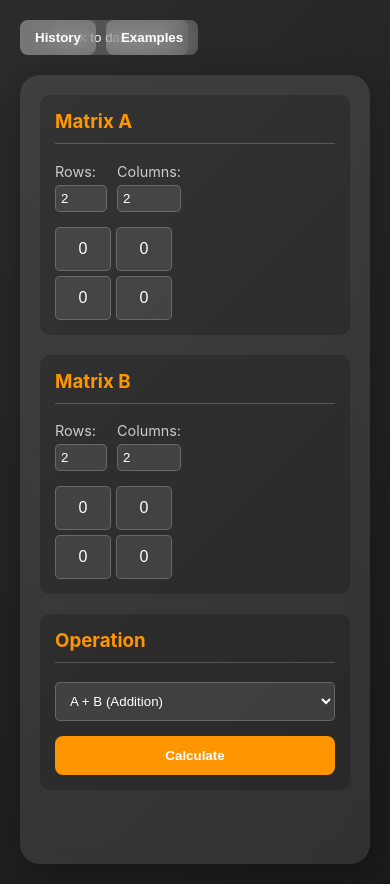
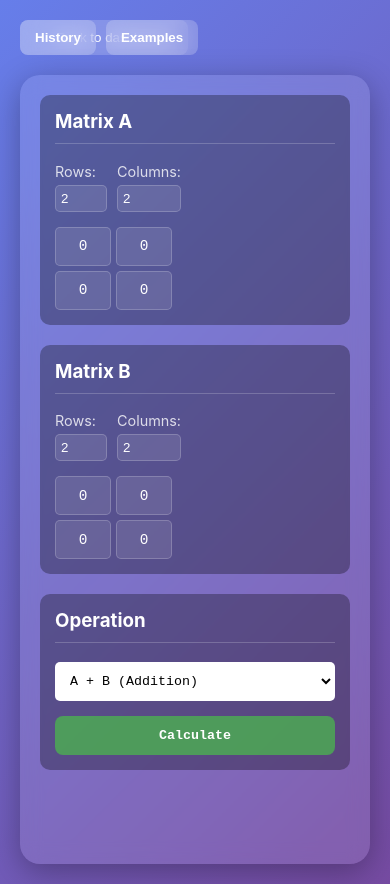
Before and after one commit to UnkowwnPhysics/Calculator, a React (Vite) app: page /matrix-calculator in a window 390 px wide. Built offline with nearby package versions, Linux system fonts and the light colour scheme.

Commit message:
Update Matrix.css

```diff
--- a/src/assets/components/Matrix.css
+++ b/src/assets/components/Matrix.css
@@ -1,11 +1,10 @@
 .matrix-calculator-container {
   min-height: 100vh;
-  background: linear-gradient(135deg, #2c2c2c 0%, #1a1a1a 100%);
+  background: linear-gradient(135deg, #667eea 0%, #764ba2 100%);
   padding: 20px;
   display: flex;
   flex-direction: column;
   position: relative;
-  color: white;
 }
 
 .matrix-header {
@@ -84,7 +83,7 @@
 }
 
 .matrix-input {
-  background: rgba(0, 0, 0, 0.2);
+  background: rgba(0, 0, 0, 0.3);
   border-radius: 10px;
   padding: 15px;
   flex: 1;
@@ -92,8 +91,8 @@
 }
 
 .matrix-input h3 {
+  color: white;
   margin-top: 0;
-  color: #ff9500;
   border-bottom: 1px solid rgba(255, 255, 255, 0.2);
   padding-bottom: 10px;
 }
@@ -108,7 +107,7 @@
   display: flex;
   flex-direction: column;
   font-size: 0.9rem;
-  color: #cccccc;
+  color: rgba(255, 255, 255, 0.8);
 }
 
 .matrix-size input {
@@ -132,7 +131,7 @@
 }
 
 .matrix-cell {
-  width: 50px;
+  width: 60px;
   height: 40px;
   background: rgba(255, 255, 255, 0.1);
   border: 1px solid rgba(255, 255, 255, 0.2);
@@ -140,11 +139,13 @@
   color: white;
   text-align: center;
   font-size: 1rem;
+  font-family: 'Courier New', monospace;
 }
 
 .matrix-cell:focus {
   outline: none;
-  border-color: #ff9500;
+  border-color: rgba(255, 152, 0, 0.8);
+  background: rgba(255, 255, 255, 0.2);
 }
 
 .result-cell {
@@ -152,18 +153,19 @@
   align-items: center;
   justify-content: center;
   background: rgba(76, 175, 80, 0.2);
+  font-weight: bold;
 }
 
 .operation-selector {
-  background: rgba(0, 0, 0, 0.2);
+  background: rgba(0, 0, 0, 0.3);
   border-radius: 10px;
   padding: 15px;
   margin-bottom: 20px;
 }
 
 .operation-selector h3 {
+  color: white;
   margin-top: 0;
-  color: #ff9500;
   border-bottom: 1px solid rgba(255, 255, 255, 0.2);
   padding-bottom: 10px;
 }
@@ -171,49 +173,58 @@
 .operation-selector select {
   width: 100%;
   padding: 10px;
-  background: rgba(255, 255, 255, 0.1);
+  background: white;
   border: 1px solid rgba(255, 255, 255, 0.2);
   border-radius: 5px;
-  color: white;
+  color: black;
   margin-bottom: 15px;
+  font-family: 'Courier New', monospace;
+}
+
+.operation-selector option {
+  color: black;
+  background: white;
 }
 
 .calculate-btn {
   width: 100%;
   padding: 12px;
-  background: #ff9500;
+  background: rgba(76, 175, 80, 0.8);
   border: none;
   border-radius: 8px;
   color: white;
   font-weight: bold;
   cursor: pointer;
-  transition: background 0.3s;
+  transition: all 0.3s ease;
+  font-family: 'Courier New', monospace;
 }
 
 .calculate-btn:hover {
-  background: #ffaa33;
+  background: rgba(76, 175, 80, 1);
+  transform: scale(1.02);
 }
 
 .matrix-result {
-  background: rgba(0, 0, 0, 0.2);
+  background: rgba(0, 0, 0, 0.3);
   border-radius: 10px;
   padding: 15px;
 }
 
 .matrix-result h3 {
+  color: white;
   margin-top: 0;
-  color: #4caf50;
   border-bottom: 1px solid rgba(255, 255, 255, 0.2);
   padding-bottom: 10px;
 }
 
 .result-text {
-  background: rgba(0, 0, 0, 0.2);
+  background: rgba(0, 0, 0, 0.3);
   border-radius: 10px;
   padding: 15px;
   font-family: 'Courier New', monospace;
   font-size: 1.2rem;
-  color: #4caf50;
+  color: white;
+  text-align: center;
 }
 
 .panel {
@@ -259,6 +270,7 @@
   cursor: pointer;
   margin-bottom: 15px;
   width: 100%;
+  transition: all 0.3s ease;
 }
 
 .clear-history-btn:hover {
@@ -281,11 +293,12 @@
   text-align: left;
   display: flex;
   flex-direction: column;
-  transition: background 0.3s;
+  transition: all 0.3s ease;
 }
 
 .example-btn:hover {
   background: rgba(33, 150, 243, 1);
+  transform: scale(1.02);
 }
 
 .example-btn strong {
@@ -318,4 +331,38 @@
     margin-left: 0;
     width: 100%;
   }
+
+  .matrix-cell {
+    width: 50px;
+    height: 35px;
+    font-size: 0.9rem;
+  }
 }
+
+/* Scrollbar personalizada */
+.matrix-cell::-webkit-scrollbar,
+.result-text::-webkit-scrollbar,
+.history-panel::-webkit-scrollbar {
+  width: 6px;
+  height: 6px;
+}
+
+.matrix-cell::-webkit-scrollbar-track,
+.result-text::-webkit-scrollbar-track,
+.history-panel::-webkit-scrollbar-track {
+  background: rgba(255, 255, 255, 0.1);
+  border-radius: 10px;
+}
+
+.matrix-cell::-webkit-scrollbar-thumb,
+.result-text::-webkit-scrollbar-thumb,
+.history-panel::-webkit-scrollbar-thumb {
+  background: rgba(255, 255, 255, 0.3);
+  border-radius: 10px;
+}
+
+.matrix-cell::-webkit-scrollbar-thumb:hover,
+.result-text::-webkit-scrollbar-thumb:hover,
+.history-panel::-webkit-scrollbar-thumb:hover {
+  background: rgba(255, 255, 255, 0.5);
+}
```
